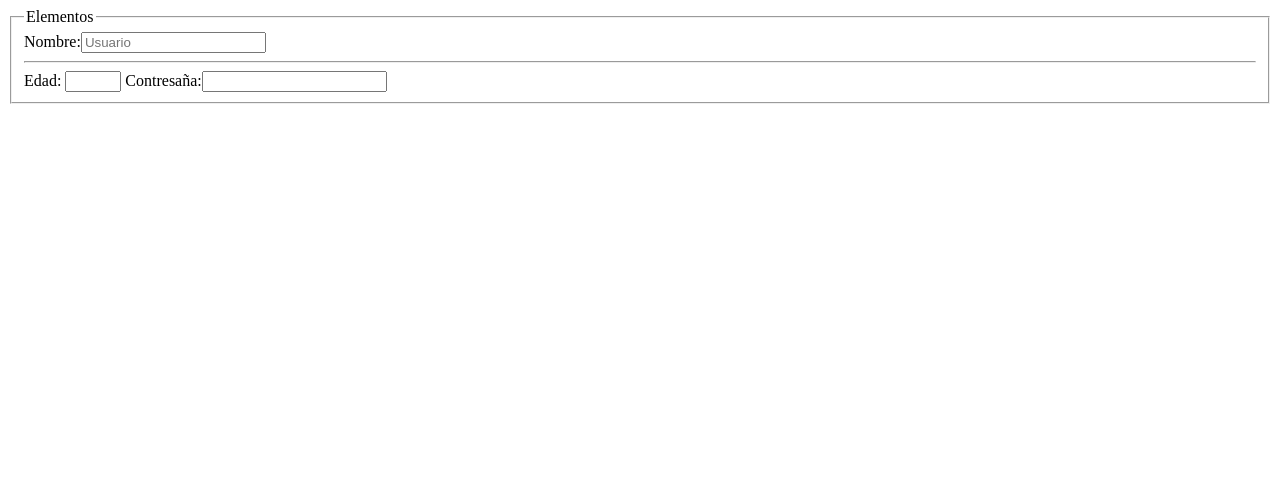
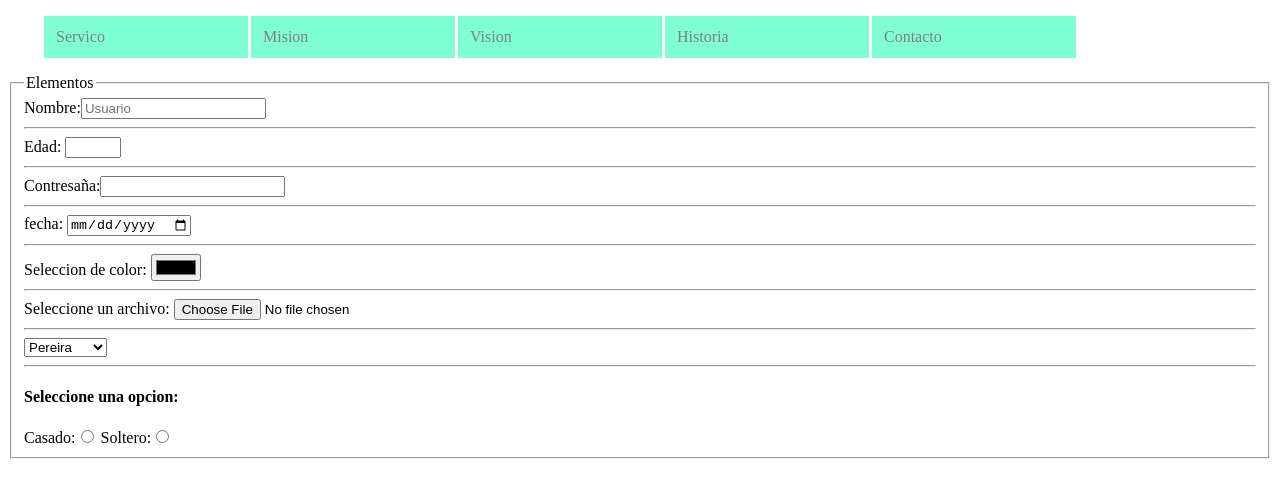
Before and after one commit to Vinxek/Ciclo_3, a plain HTML site: page elementos.html in a window 1280 px wide. Drawn offline with Linux system fonts and the light colour scheme.

Commit message:
Clase Jueves 10/21/2021 Estilos CSS y tags de formulario.

```diff
--- a/css/elementos.css
+++ b/css/elementos.css
@@ -0,0 +1,38 @@
+* {
+
+}
+
+.menu ul{
+    list-style: none;
+}
+
+.menu #item{
+    display: inline-block;
+    margin-left: -4px;
+}
+
+.menu #item a{
+    color: grey;
+    text-decoration: none;
+    background-color: aquamarine;
+    padding: 12px;
+    display: block;
+    width: 180px;
+    border-right: solid snow;
+}
+
+.menu #item a:hover{
+     background-color: violet;
+     color: white;
+}
+
+.menu #submenu{
+    display: none;
+    position: absolute;
+    margin: 0px;
+    padding: 0px;
+}
+
+.menu #item:hover #submenu{
+    display: block;
+}
--- a/elementos.html
+++ b/elementos.html
@@ -1,35 +1,81 @@
 <!DOCTYPE html>
 <html lang="en">
+
 <head>
-    <meta charset="UTF-8">
-    <meta http-equiv="X-UA-Compatible" content="IE=edge">
-    <meta name="viewport" content="width=device-width, initial-scale=1.0">
+    <meta charset="UTF-8" />
+    <meta http-equiv="X-UA-Compatible" content="IE=edge" />
+    <meta name="viewport" content="width=device-width, initial-scale=1.0" />
     <title>Document</title>
-    <link rel="stylesheet" href="css/elementos.css">
+    <link rel="stylesheet" href="css/elementos.css" />
 </head>
+
 <body>
-
+    <!-- navbar -->
+    <div class="menu">
+        <ul>
+            <li id="item"><a href="">Servico</a></li>
+            <li id="item"><a href="">Mision</a></li>
+            <li id="item"><a href="">Vision</a></li>
+            <li id="item"><a href="">Historia</a>
+                <ul id="submenu">
+                    <li><a href="">Quienes somos</a></li>
+                    <li><a href="">Fundador</a></li>
+                </ul>
+            </li>
+            <li id="item"><a href="">Contacto</a>
+                <ul id="submenu">
+                    <li><a href="">Chat</a></li>
+                    <li><a href="">Correo</a></li>
+                    <li><a href="">Email</a></li>
+                    <li><a href="">Linea Gratuita</a></li>
+                </ul>
+            </li>
+        </ul>
+    </div>
+    <!-- fin navbar -->
     <div>
-
         <fieldset>
             <legend>Elementos</legend>
 
-                <label for="nombre">
-                Nombre:<input type="text" id="nombre" placeholder="Usuario"
-                        maxlength="5">
-                </label>
-                <hr>
-                <label for="edad">
-                    Edad: <input type="number" id="edad" min="18" max="30">
-                </label>
+            <label for="nombre">
+                Nombre:<input type="text" id="nombre" placeholder="Usuario" maxlength="5" />
+            </label>
 
-                <label for="pass">
-                    Contresaña:<input type="password" id="pass">
-                </label>
+            <hr />
+            <label for="edad">
+                Edad: <input type="number" id="edad" min="18" max="30" />
+            </label>
 
+            <hr />
+            <label for="pass">
+                Contresaña:<input type="password" id="pass" />
+            </label>
+
+            <hr />
+            <label for="fecha">
+                fecha: <input type="date" id="fecha" value="2021/10/21" />
+            </label>
+            <hr />
+            <label for="color">
+                Seleccion de color: <input type="color" id="color" value="FFFFFF" />
+            </label>
+            <hr />
+            <label for="upload">
+                Seleccione un archivo: <input type="file" id="upload" />
+            </label>
+            <hr />
+            <select name="" id="">
+                <option value="1">Pereira</option>
+                <option value="2">Manizales</option>
+                <option value="3">Medellin</option>
+                <option value="4">Cali</option>
+            </select>
+            <hr />
+            <h4>Seleccione una opcion:</h4>
+            <label for="casado"> Casado:<input type="radio" name="estado_civil" /> </label>
+            <label for="soltero"> Soltero:<input type="radio" name="estado_civil" /> </label>
         </fieldset>
+    </div>
+</body>
 
-    </div>
-
-</body>
 </html>
```
